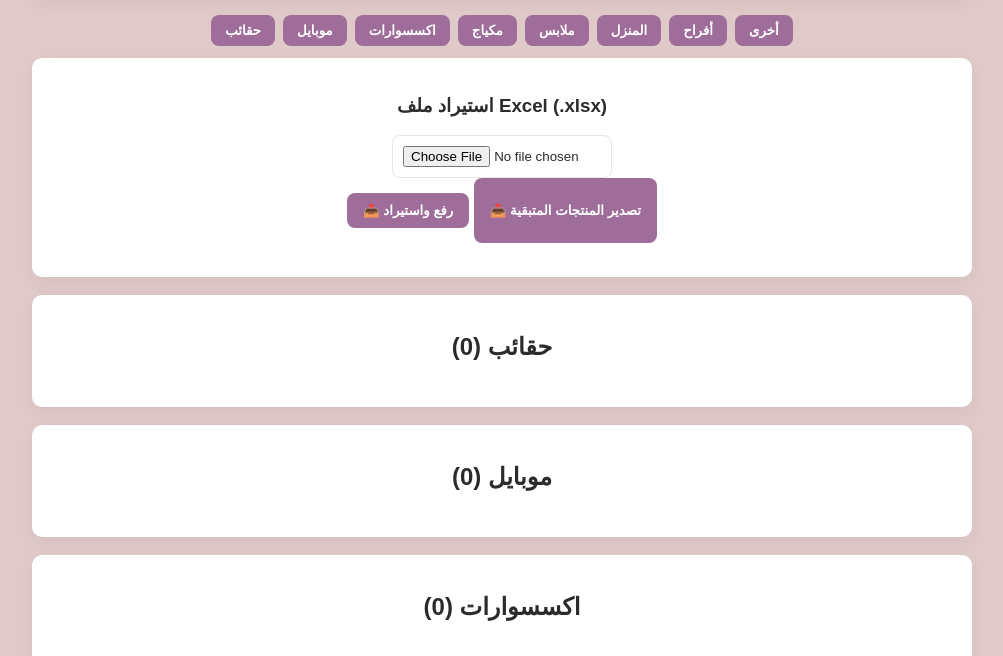
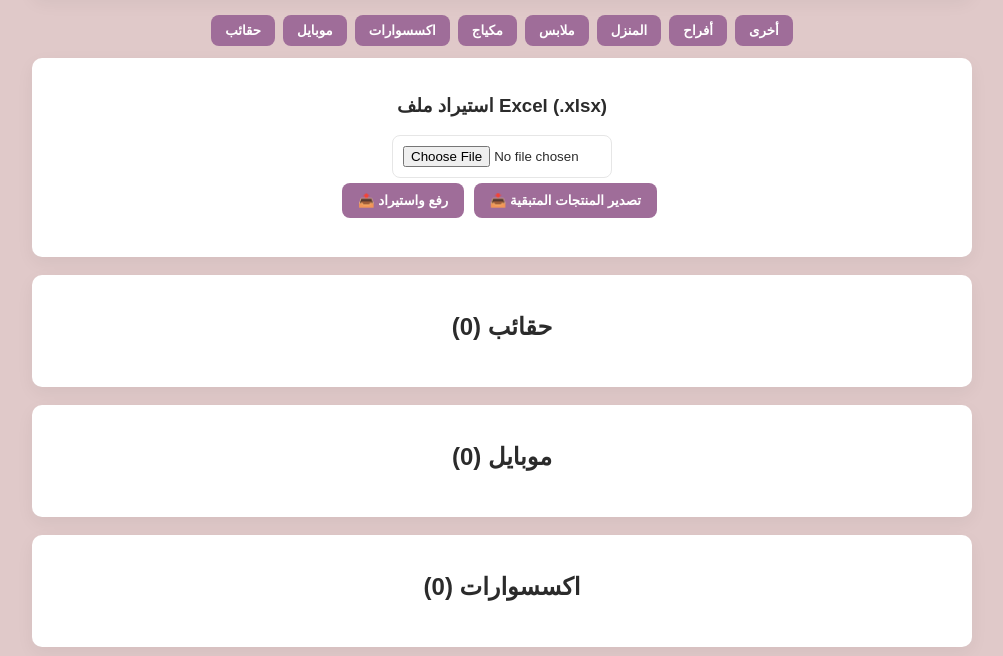
Before and after one commit to MTurki01/EbaaStore25, a plain HTML site: page inventory.html in a window 1280 px wide. Shown: the part 135-791 px from the top of the page, without its empty margins (138-1141 px from the left). Drawn offline with Linux system fonts and the light colour scheme; no server answers.

Commit message:
Update inventory.html

```diff
--- a/inventory.html
+++ b/inventory.html
@@ -227,7 +227,8 @@ button.ghost:hover{
   background: var(--accent-2);
   border:none;
   color:white;
-  padding:25px 16px;
+  margin:5px;
+  padding:10px 16px;
   border-radius:8px;
   cursor:pointer;
   font-weight:600;
```
